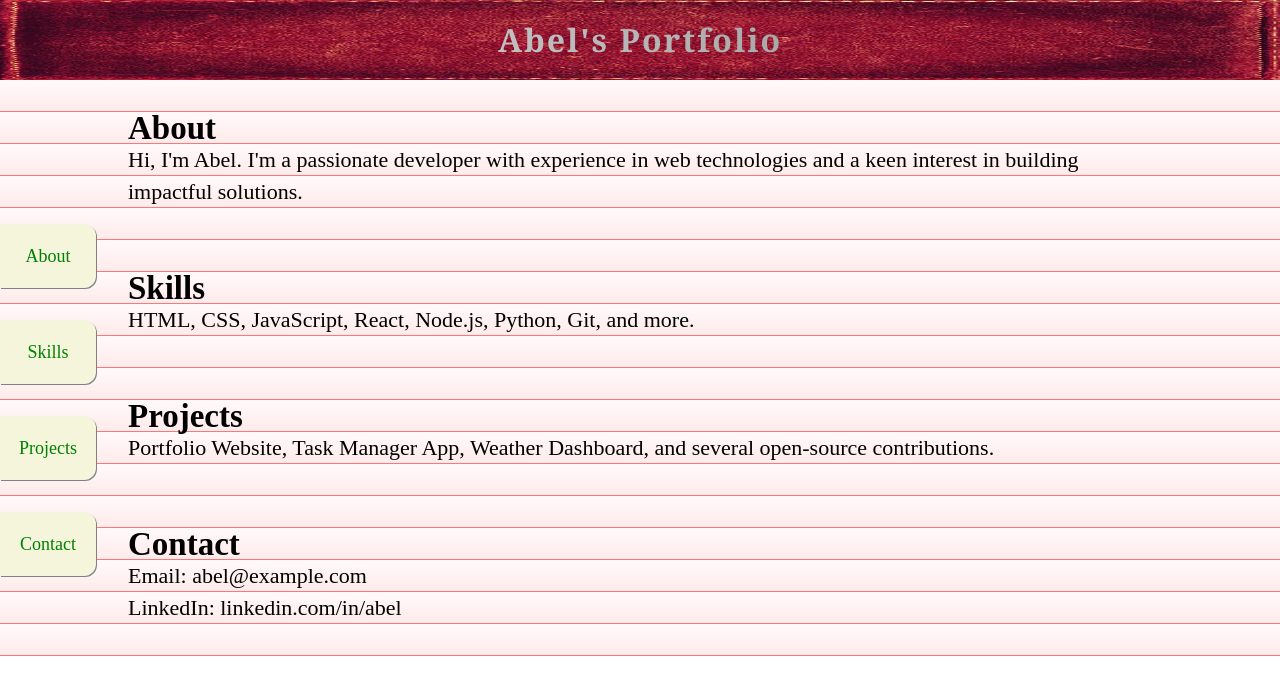
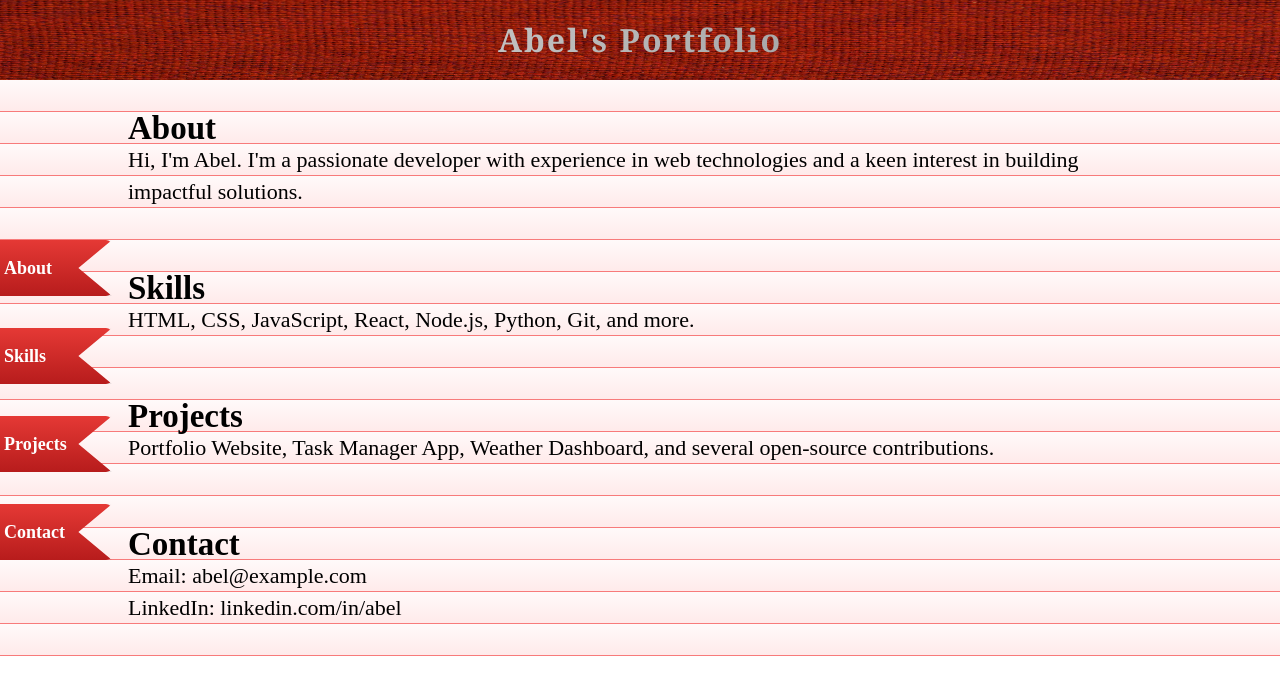
Before and after one commit to abeljoby/tarento-portfolio, a plain HTML site: page index.html in a window 1280 px wide. Drawn offline with Linux system fonts and the light colour scheme.

Commit message:
Add ribbon shape to nav bar

```diff
--- a/style.css
+++ b/style.css
@@ -59,7 +59,7 @@ body {
 }
 
 header {
-  background: url('redbook-texture.jpg') no-repeat;
+  background: url('redcover-texture.jpeg') no-repeat;
   background-size: 100% 100%;
   height: 5rem;
   text-align: center;
@@ -88,15 +88,24 @@ nav {
 }
 
 nav a {
-    width: 6rem;
-    height: 4rem;
-    background-color: beige;
-    border-radius: 0 12px 12px 0px;
-    box-shadow: 1px 1px grey;
-    color: green;
-    text-decoration: none;
-    text-align: center;
-    align-content: center;
+  display: flex;
+  align-items: center;
+  padding-left: 4px;
+  width: 7rem;
+  height: 3.5rem;
+  background: linear-gradient(180deg, #e53935 0%, #b71c1c 100%);
+  color: #fff;
+  text-decoration: none;
+  font-weight: bold;
+  border-radius: 0 6px 6px 0;
+  position: relative;
+  box-shadow: 2px 4px 8px rgba(0,0,0,0.15);
+  clip-path: polygon(0 0, 100% 0, 70% 50%, 100% 100%, 0 100%);
+  /* border-left: 4px solid #c62828; */
+  transition: background 0.2s;
+}
+nav a:hover {
+  background: linear-gradient(180deg, #f44336 0%, #c62828 100%);
 }
 
 main {
```
Also changed, not shown: redcover-texture.jpeg (added).
